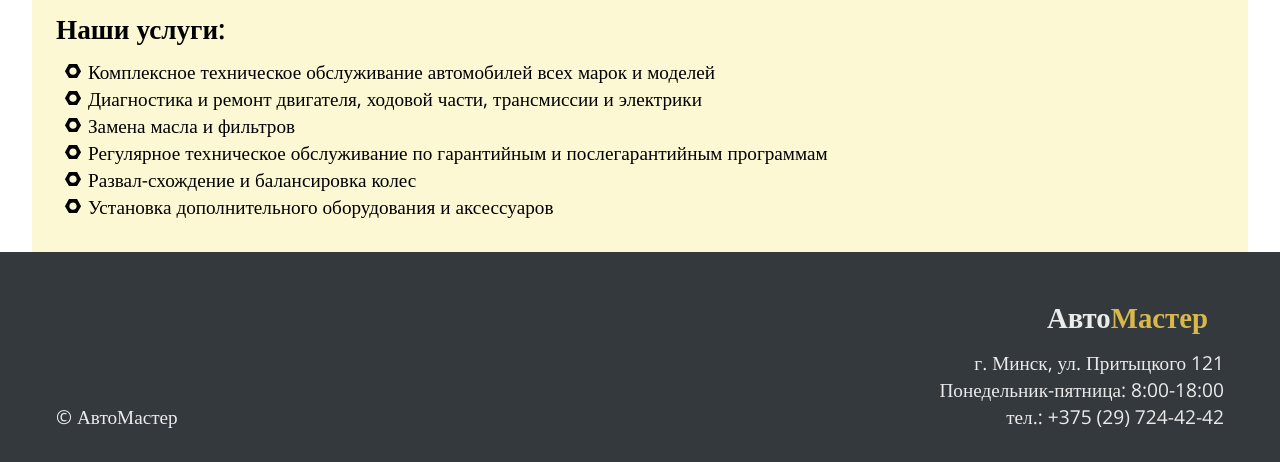
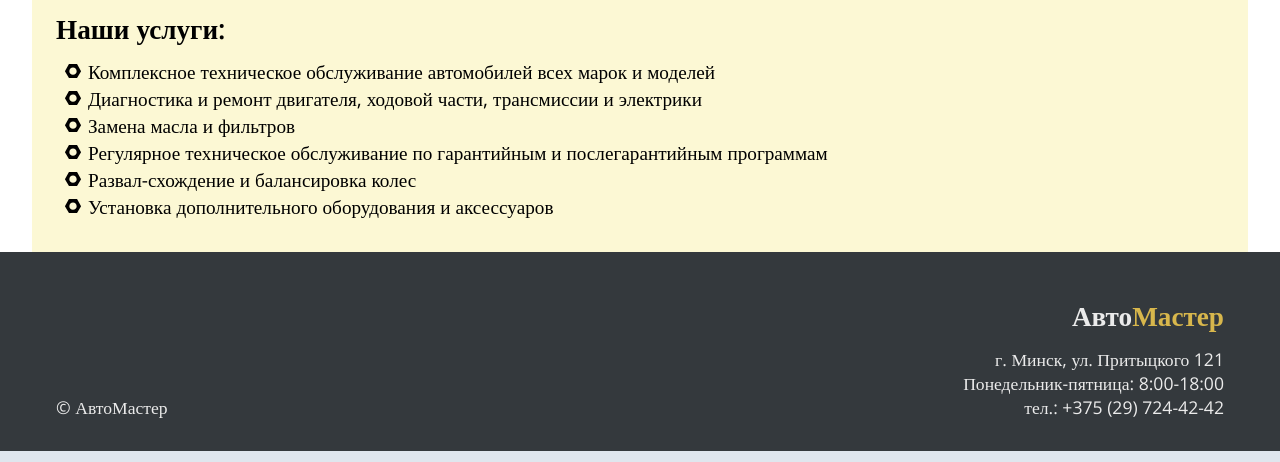
Before and after one commit to diteron/web-tech1, a PHP site: page / in a window 1280 px wide. Shown: the part 590-1052 px from the top of the page. Run offline with PHP 8.4, Linux system fonts and the light colour scheme; some libraries are stand-ins or nearby versions.

Commit message:
Refactor font sizes and padding of footer, add html main tag

```diff
--- a/task1/index.html
+++ b/task1/index.html
@@ -27,7 +27,8 @@
             </nav>
         </header>
     </div>
-    <div class="container">
+    <div class="main-container">
+        <main>
             <div class="welcome">
                 <div class="welcome-header">
                     <h1>Добро пожаловать на СТО "АвтоМастер"!</h1>
@@ -60,6 +61,7 @@
                     </ul>
                 </div>
             </div>
+        </main>
     </div>
     <div class="footer-container">
         <footer>
--- a/task1/styles.css
+++ b/task1/styles.css
@@ -18,7 +18,7 @@
     --container-padding: 0.7rem;
 }
 
-.container {
+.main-container {
     margin-inline: auto;
     max-width: var(--page-max-width);
     min-width: var(--page-min-width);
@@ -216,16 +216,24 @@ footer {
     align-items: end;
     font-family: 'Open Sans';
     font-weight: 400;
-    font-size: 1.2rem;
+    font-size: 1.1rem;
     text-align: left;
     padding-bottom: 2rem;
     flex-grow: 1;
 }
 
+footer .logo {
+    padding: 0.8rem 0 0.8rem 0;
+    color: var(--navbar-text-color);
+    font-family: 'Open Sans';
+    font-weight: 600;
+    font-size: 1.7rem;
+}
+
 .company-info {
     font-family: 'Open Sans';
     font-weight: 400;
-    font-size: 1.2rem;
+    font-size: 1.1rem;
     text-align: right;
     padding-top: 2rem;
     padding-bottom: 2rem;
```
Lines whose indentation alone changed are shown as unchanged.
